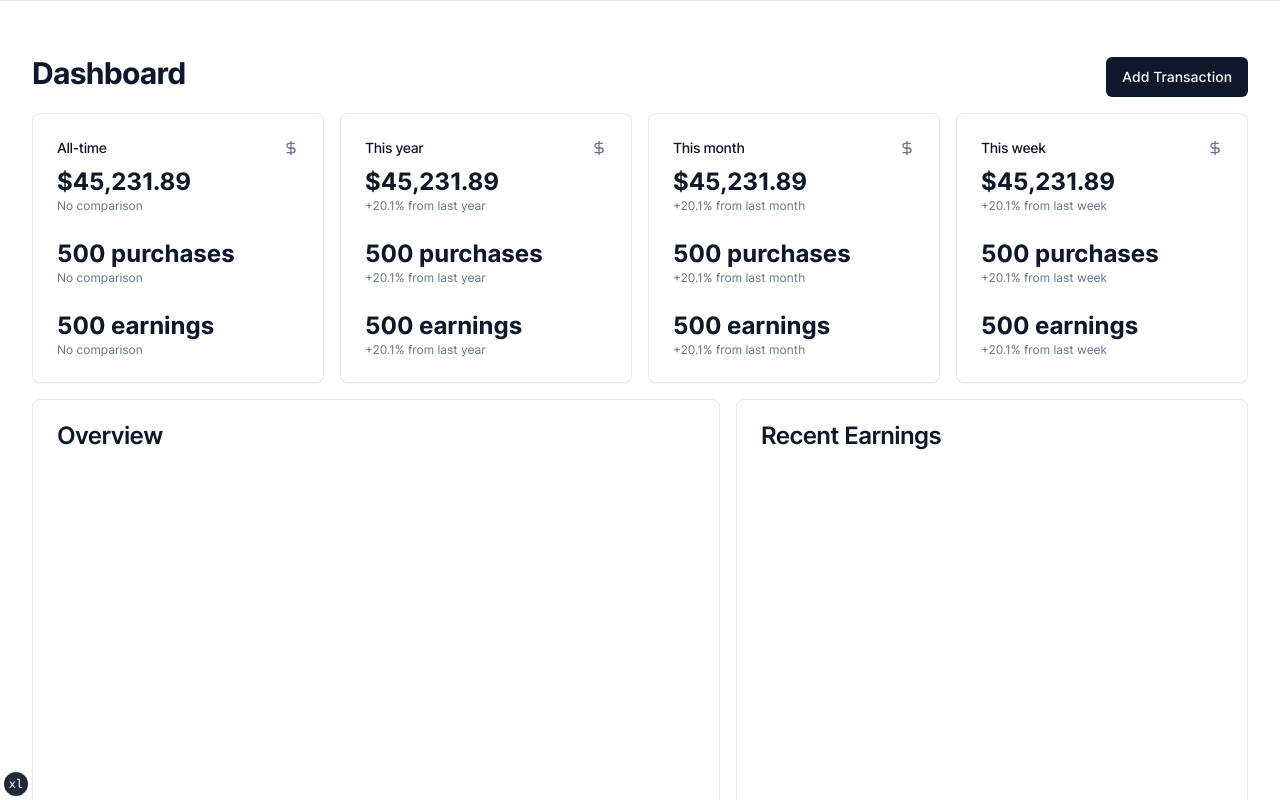
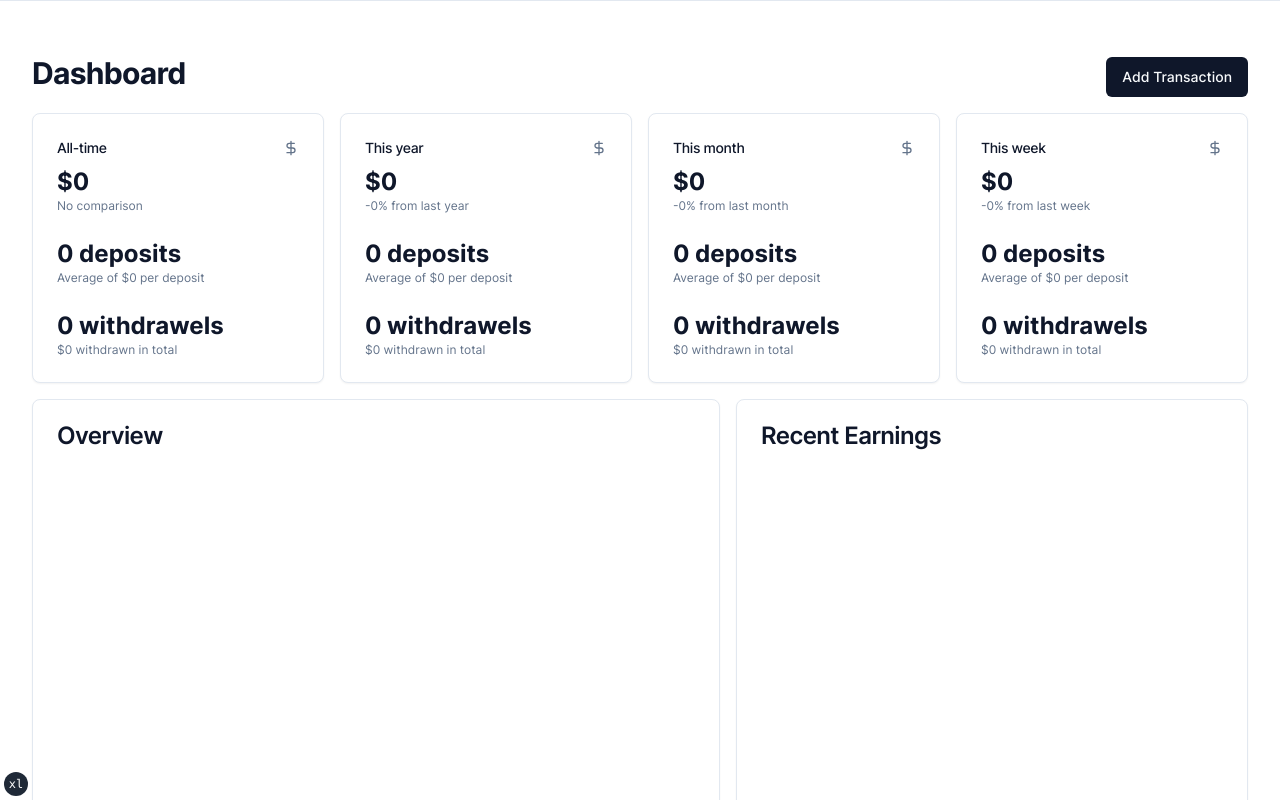
Before and after one commit to AsynchronousAI/flow, a React (Vite) app in the folder flow/: page / in a window 1280 px wide. Built offline with nearby package versions, Linux system fonts and the light colour scheme.

Commit message:
Bind Dashboard numbers to states

```diff
--- a/flow/src/dashboard/components/overview.tsx
+++ b/flow/src/dashboard/components/overview.tsx
@@ -32,7 +32,6 @@ export function Overview() {
       const month = ["January", "February", "March", "April", "May", "June", "July", "August", "September", "October", "November", "December"][monthNum];
 
       if (year == new Date().getFullYear()) { // TODO: add withdraws
-        console.log(item.positive, item.amount)
         preData.push({ name: month, total: item.amount * (item.positive ? 1 : -1) })
       }
     }
--- a/flow/src/dashboard/page.tsx
+++ b/flow/src/dashboard/page.tsx
@@ -55,6 +55,30 @@ export default function DashboardPage() {
   const closePopover = () => {
     setIsPopoverOpen(false);
   };
+
+  const [totalThisWeek, setTotalThisWeek] = React.useState(0)
+  const [totalThisMonth, setTotalThisMonth] = React.useState(0)
+  const [totalThisYear, setTotalThisYear] = React.useState(0)
+  const [totalAllTime, setTotalAllTime] = React.useState(0)
+  const [totalDeposits, setTotalDeposits] = React.useState(0)
+  const [totalWithdrawals, setTotalWithdrawals] = React.useState(0)
+  const [monthWithdrawals, setMonthWithdrawals] = React.useState(0)
+  const [monthDeposits, setMonthDeposits] = React.useState(0)
+  const [yearWithdrawals, setYearWithdrawals] = React.useState(0)
+  const [yearDeposits, setYearDeposits] = React.useState(0)
+  const [weekWithdrawals, setWeekWithdrawals] = React.useState(0)
+  const [weekDeposits, setWeekDeposits] = React.useState(0)
+  const [totalWithdrawalValue, setTotalWithdrawalValue] = React.useState(0)
+  const [totalYearWithdrawalValue, setTotalYearWithdrawalValue] = React.useState(0)
+  const [totalMonthWithdrawalValue, setTotalMonthWithdrawalValue] = React.useState(0)
+  const [totalWeekWithdrawalValue, setTotalWeekWithdrawalValue] = React.useState(0)
+  const [averageDeposit, setAverageDeposit] = React.useState(0)
+  const [averageYearDeposit, setAverageYearDeposit] = React.useState(0)
+  const [averageMonthDeposit, setAverageMonthDeposit] = React.useState(0)
+  const [averageWeekDeposit, setAverageWeekDeposit] = React.useState(0)
+  const [yearIncrease, setYearIncrease] = React.useState("-0")
+  const [monthIncrease, setMonthIncrease] = React.useState("-0")
+  const [weekIncrease, setWeekIncrease] = React.useState("-0")
 
   return (
     <>
@@ -199,19 +223,19 @@ export default function DashboardPage() {
                     </svg>
                   </CardHeader>
                   <CardContent>
-                    <div className="text-2xl font-bold">$45,231.89</div>
+                    <div className="text-2xl font-bold">${totalAllTime}</div>
                     <p className="text-xs text-muted-foreground">
                       No comparison
                     </p>
                     <br />
-                    <div className="text-2xl font-bold">500 purchases</div>
+                    <div className="text-2xl font-bold">{totalDeposits} deposits</div>
                     <p className="text-xs text-muted-foreground">
-                      No comparison
+                      Average of ${averageDeposit} per deposit
                     </p>
                     <br />
-                    <div className="text-2xl font-bold">500 earnings</div>
+                    <div className="text-2xl font-bold">{totalWithdrawals} withdrawels</div>
                     <p className="text-xs text-muted-foreground">
-                      No comparison
+                      ${totalWithdrawalValue} withdrawn in total
                     </p>
                   </CardContent>
                 </Card>
@@ -234,19 +258,19 @@ export default function DashboardPage() {
                     </svg>
                   </CardHeader>
                   <CardContent>
-                    <div className="text-2xl font-bold">$45,231.89</div>
+                    <div className="text-2xl font-bold">${totalThisYear}</div>
                     <p className="text-xs text-muted-foreground">
-                      +20.1% from last year
+                      {yearIncrease}% from last year
                     </p>
                     <br />
-                    <div className="text-2xl font-bold">500 purchases</div>
+                    <div className="text-2xl font-bold">{yearDeposits} deposits</div>
                     <p className="text-xs text-muted-foreground">
-                      +20.1% from last year
+                    Average of ${averageYearDeposit} per deposit
                     </p>
                     <br />
-                    <div className="text-2xl font-bold">500 earnings</div>
+                    <div className="text-2xl font-bold">{yearWithdrawals} withdrawels</div>
                     <p className="text-xs text-muted-foreground">
-                      +20.1% from last year
+                      ${totalYearWithdrawalValue} withdrawn in total
                     </p>
                   </CardContent>
                 </Card>
@@ -269,19 +293,19 @@ export default function DashboardPage() {
                     </svg>
                   </CardHeader>
                   <CardContent>
-                    <div className="text-2xl font-bold">$45,231.89</div>
+                    <div className="text-2xl font-bold">${totalThisMonth}</div>
                     <p className="text-xs text-muted-foreground">
-                      +20.1% from last month
+                      {monthIncrease}% from last month
                     </p>
                     <br />
-                    <div className="text-2xl font-bold">500 purchases</div>
+                    <div className="text-2xl font-bold">{monthDeposits} deposits</div>
                     <p className="text-xs text-muted-foreground">
-                      +20.1% from last month
+                    Average of ${averageMonthDeposit} per deposit
                     </p>
                     <br />
-                    <div className="text-2xl font-bold">500 earnings</div>
+                    <div className="text-2xl font-bold">{monthWithdrawals} withdrawels</div>
                     <p className="text-xs text-muted-foreground">
-                      +20.1% from last month
+                    ${totalMonthWithdrawalValue} withdrawn in total
                     </p>
                   </CardContent>
                 </Card>
@@ -304,19 +328,19 @@ export default function DashboardPage() {
                     </svg>
                   </CardHeader>
                   <CardContent>
-                    <div className="text-2xl font-bold">$45,231.89</div>
+                    <div className="text-2xl font-bold">${totalThisWeek}</div>
                     <p className="text-xs text-muted-foreground">
-                      +20.1% from last week
+                      {weekIncrease}% from last week
                     </p>
                     <br />
-                    <div className="text-2xl font-bold">500 purchases</div>
+                    <div className="text-2xl font-bold">{weekDeposits} deposits</div>
                     <p className="text-xs text-muted-foreground">
-                      +20.1% from last week
+                    Average of ${averageWeekDeposit} per deposit
                     </p>
                     <br />
-                    <div className="text-2xl font-bold">500 earnings</div>
+                    <div className="text-2xl font-bold">{weekWithdrawals} withdrawels</div>
                     <p className="text-xs text-muted-foreground">
-                      +20.1% from last week
+                    ${totalWeekWithdrawalValue} withdrawn in total
                     </p>
                   </CardContent>
                 </Card>
```
